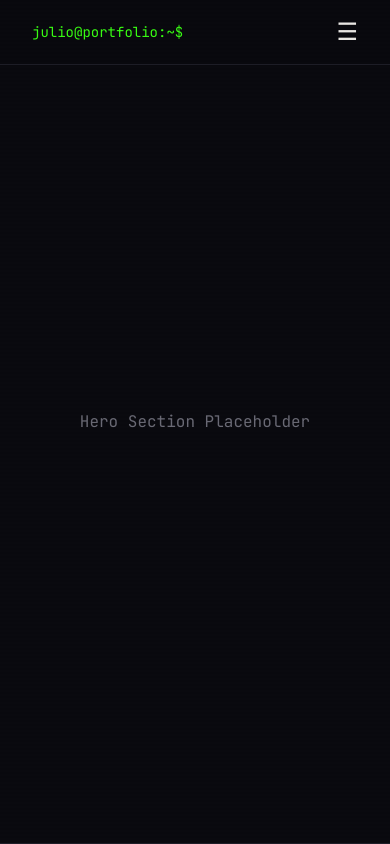
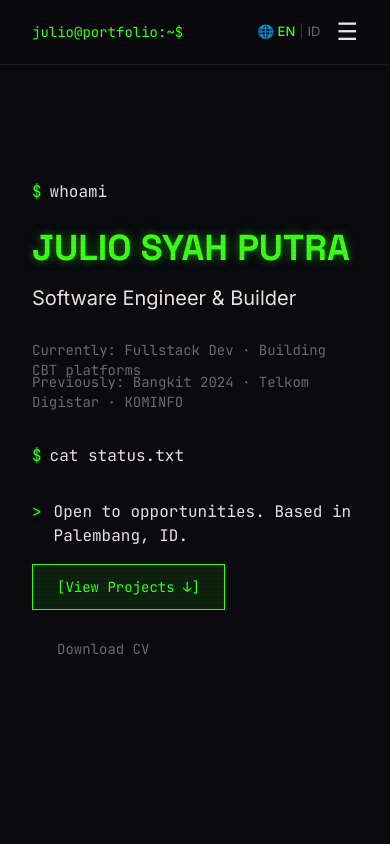
Before and after one commit to josptrra/portfolio, a React (Vite) app: page / in a window 390 px wide. Shown: the top 844 px of the page. Built offline with nearby package versions, Linux system fonts and the light colour scheme.

Commit message:
feat: implement routing, main layout, and hero section with terminal animations

```diff
--- a/src/components/layout/Navbar.tsx
+++ b/src/components/layout/Navbar.tsx
@@ -67,10 +67,11 @@ export function Navbar() {
                 [{item.label}]
               </a>
             ))}
-            <LanguageToggle />
           </div>
 
-          {/* Mobile Menu Button */}
+          {/* Right Section: Language Toggle & Mobile Menu */}
+          <div className="flex items-center gap-4">
+            <LanguageToggle />
             <button
               className="block md:hidden bg-transparent border-none text-text text-2xl cursor-pointer p-0"
               onClick={() => setIsMobileMenuOpen(!isMobileMenuOpen)}
@@ -78,6 +79,7 @@ export function Navbar() {
             >
               {isMobileMenuOpen ? '✕' : '☰'}
             </button>
+          </div>
         </div>
       </nav>
 
--- /dev/null
+++ b/src/components/sections/Hero.tsx
@@ -0,0 +1,127 @@
+import { useState, useEffect } from 'react';
+import { CommandLine } from '../ui/CommandLine';
+import { BlinkingCursor } from '../ui/BlinkingCursor';
+import { TypeWriter } from '../ui/TypeWriter';
+import { useLanguage } from '../../hooks/useLanguage';
+
+export function Hero() {
+  const { t } = useLanguage();
+  const [step, setStep] = useState(0);
+  const [isMobile, setIsMobile] = useState(false);
+
+  useEffect(() => {
+    const checkMobile = () => setIsMobile(window.innerWidth < 768);
+    checkMobile();
+    window.addEventListener('resize', checkMobile);
+    return () => window.removeEventListener('resize', checkMobile);
+  }, []);
+
+  useEffect(() => {
+    if (isMobile) {
+      setStep(7);
+    }
+  }, [isMobile]);
+
+  return (
+    <section className="min-h-screen flex flex-col justify-center px-8 relative max-w-4xl mx-auto pt-20">
+
+      {/* 1. whoami command */}
+      <CommandLine
+        command="whoami"
+        typed={!isMobile}
+        delay={500}
+        speed={100}
+        onComplete={() => setStep(1)}
+      />
+
+      {/* 2. Output of whoami */}
+      <div className="mt-6 mb-12">
+        {(step >= 1 || isMobile) && (
+          <h1 className="text-4xl md:text-6xl font-display font-bold text-accent text-glow mb-4">
+            {isMobile ? "JULIO SYAH PUTRA" : (
+              <TypeWriter text="JULIO SYAH PUTRA" speed={50} showCursor={false} onComplete={() => setStep(2)} />
+            )}
+          </h1>
+        )}
+
+        {(step >= 2 || isMobile) && (
+          <p className="text-xl md:text-2xl text-text font-sans mb-6 h-8">
+            {isMobile ? t('hero', 'subtitle') : (
+              <TypeWriter text={t('hero', 'subtitle')} speed={30} showCursor={false} onComplete={() => setStep(3)} />
+            )}
+          </p>
+        )}
+
+        <div className="text-muted font-mono text-sm md:text-base space-y-2">
+          {(step >= 3 || isMobile) && (
+            <p className="h-6">
+              {isMobile ? t('hero', 'current') : (
+                <TypeWriter text={t('hero', 'current')} speed={20} showCursor={false} onComplete={() => setStep(4)} />
+              )}
+            </p>
+          )}
+          {(step >= 4 || isMobile) && (
+            <p className="h-6">
+              {isMobile ? t('hero', 'previous') : (
+                <TypeWriter text={t('hero', 'previous')} speed={20} showCursor={false} onComplete={() => setStep(5)} />
+              )}
+            </p>
+          )}
+        </div>
+      </div>
+
+      {/* 3. cat status.txt command */}
+      {(step >= 5 || isMobile) && (
+        <CommandLine
+          command="cat status.txt"
+          typed={!isMobile}
+          delay={isMobile ? 0 : 300}
+          speed={100}
+          onComplete={() => setStep(6)}
+          className="mb-6"
+        />
+      )}
+
+      {/* 4. Output of status.txt & CTA */}
+      <div className="mt-2">
+        {(step >= 6 || isMobile) && (
+          <div className="text-text font-mono mb-10 flex items-start gap-3 h-6">
+            <span className="text-accent text-glow-sm">{'>'}</span>
+            <p>
+              {isMobile ? t('hero', 'status') : (
+                <TypeWriter text={t('hero', 'status')} speed={20} showCursor={false} onComplete={() => setStep(7)} />
+              )}
+            </p>
+          </div>
+        )}
+
+        {(step >= 7 || isMobile) && (
+          <div className="flex flex-wrap gap-4 items-center opacity-0 animate-flicker">
+            <a
+              href="#projects"
+              className="px-6 py-3 bg-accent/10 border border-accent text-accent font-mono text-sm hover:bg-accent/20 transition-colors no-underline"
+            >
+              [{t('hero', 'cta_projects')}]
+            </a>
+            <a
+              href="/cv.pdf"
+              className="px-6 py-3 text-muted font-mono text-sm hover:text-text transition-colors border border-transparent hover:border-border no-underline"
+              target="_blank"
+              rel="noopener noreferrer"
+            >
+              {t('hero', 'cta_cv')}
+            </a>
+          </div>
+        )}
+      </div>
+
+      {/* Final Blinking Cursor */}
+      {(step >= 7 || isMobile) && (
+        <div className="mt-12">
+          <BlinkingCursor />
+        </div>
+      )}
+
+    </section>
+  );
+}
--- a/src/components/ui/CommandLine.tsx
+++ b/src/components/ui/CommandLine.tsx
@@ -4,6 +4,7 @@ interface CommandLineProps {
   command: string;
   typed?: boolean;
   delay?: number;
+  speed?: number;
   onComplete?: () => void;
   className?: string;
 }
@@ -12,6 +13,7 @@ export function CommandLine({
   command,
   typed = false,
   delay = 0,
+  speed = 50,
   onComplete,
   className = '',
 }: CommandLineProps) {
@@ -20,7 +22,7 @@ export function CommandLine({
       <span className="text-accent text-glow-sm">$</span>
       <span className="text-text">
         {typed ? (
-          <TypeWriter text={command} delay={delay} onComplete={onComplete} showCursor={false} />
+          <TypeWriter text={command} delay={delay} speed={speed} onComplete={onComplete} showCursor={false} />
         ) : (
           command
         )}
--- a/src/hooks/useTypeWriter.ts
+++ b/src/hooks/useTypeWriter.ts
@@ -1,4 +1,4 @@
-import { useState, useEffect, useRef } from 'react';
+import { useState, useEffect } from 'react';
 
 export function useTypeWriter(options: {
   text: string;
@@ -9,7 +9,6 @@ export function useTypeWriter(options: {
   const { text, speed = 50, delay = 0, enabled = true } = options;
   const [displayedText, setDisplayedText] = useState(enabled ? '' : text);
   const [isComplete, setIsComplete] = useState(!enabled);
-  const hasTriggered = useRef(false);
 
   useEffect(() => {
     if (!enabled) {
@@ -18,18 +17,19 @@ export function useTypeWriter(options: {
       return;
     }
 
-    if (hasTriggered.current) return;
-    hasTriggered.current = true;
-
     let timeoutId: ReturnType<typeof setTimeout>;
     let intervalId: ReturnType<typeof setInterval>;
+    let currentIndex = 0;
+
+    // Reset state for when effect re-runs (e.g. Strict Mode)
+    setDisplayedText('');
+    setIsComplete(false);
 
     timeoutId = setTimeout(() => {
-      let currentIndex = 0;
       intervalId = setInterval(() => {
         if (currentIndex < text.length) {
-          setDisplayedText((prev) => prev + text.charAt(currentIndex));
           currentIndex++;
+          setDisplayedText(text.slice(0, currentIndex));
         } else {
           clearInterval(intervalId);
           setIsComplete(true);
--- a/src/index.css
+++ b/src/index.css
@@ -26,10 +26,22 @@
 
   /* Animations */
   --animate-blink: blink 1s step-end infinite;
+  --animate-flicker: flicker 0.5s ease-in-out forwards;
 
   @keyframes blink {
     0%, 100% { opacity: 1; }
     50% { opacity: 0; }
+  }
+
+  @keyframes flicker {
+    0% { opacity: 0; }
+    15% { opacity: 1; }
+    30% { opacity: 0; }
+    50% { opacity: 1; }
+    65% { opacity: 0.3; }
+    80% { opacity: 1; }
+    90% { opacity: 0.6; }
+    100% { opacity: 1; }
   }
 }
 
--- a/src/pages/Home.tsx
+++ b/src/pages/Home.tsx
@@ -1,11 +1,12 @@
 import { Navbar } from '../components/layout/Navbar';
 import { Footer } from '../components/layout/Footer';
+import { Hero } from '../components/sections/Hero';
 
 export default function Home() {
   return (
     <main>
       <Navbar />
-      <div id="hero" className="min-h-screen flex items-center justify-center text-muted border-b border-border">Hero Section Placeholder</div>
+      <Hero />
       <div id="about" className="min-h-screen flex items-center justify-center text-muted border-b border-border">About Section Placeholder</div>
       <div id="experience" className="min-h-screen flex items-center justify-center text-muted border-b border-border">Experience Section Placeholder</div>
       <div id="projects" className="min-h-screen flex items-center justify-center text-muted border-b border-border">Projects Section Placeholder</div>
```
Lines whose indentation alone changed are shown as unchanged.
